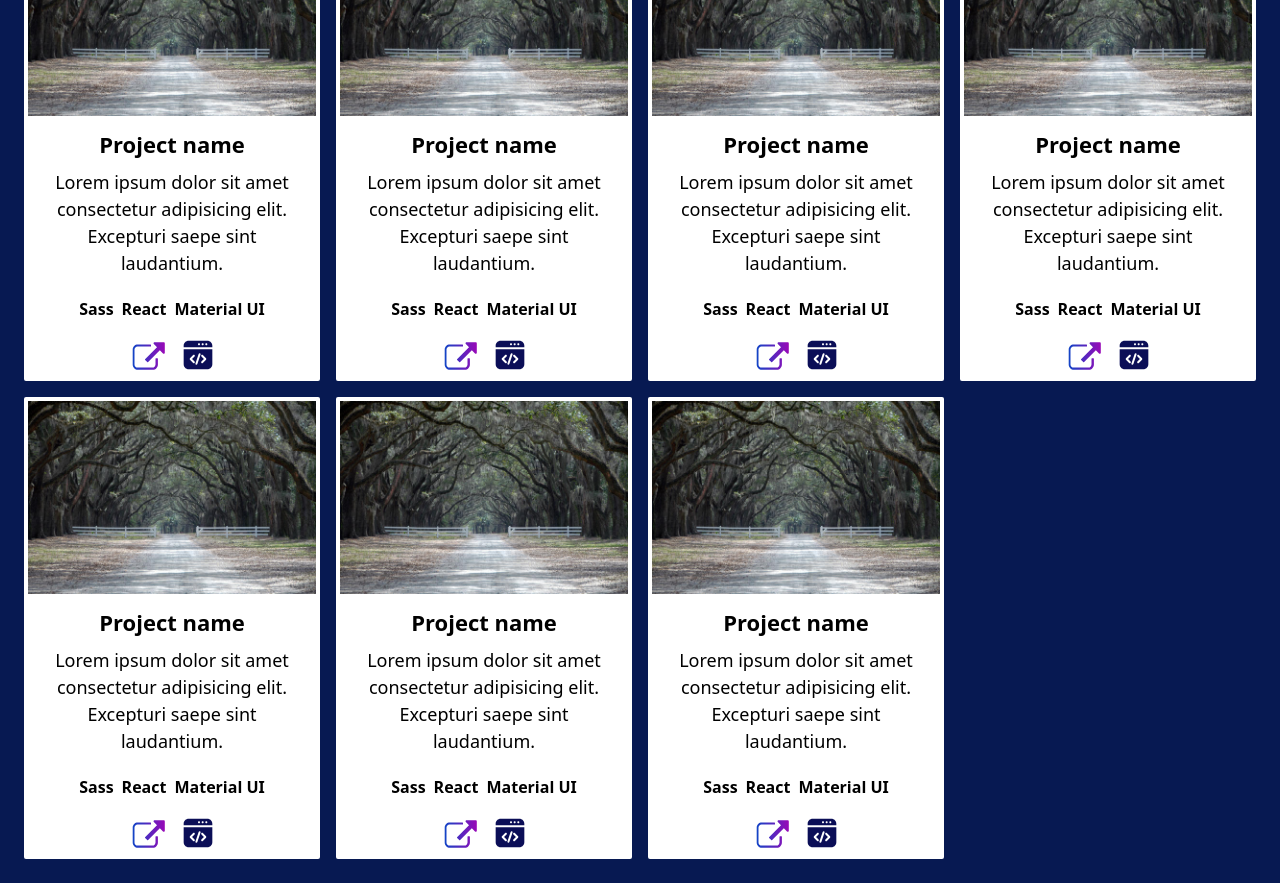
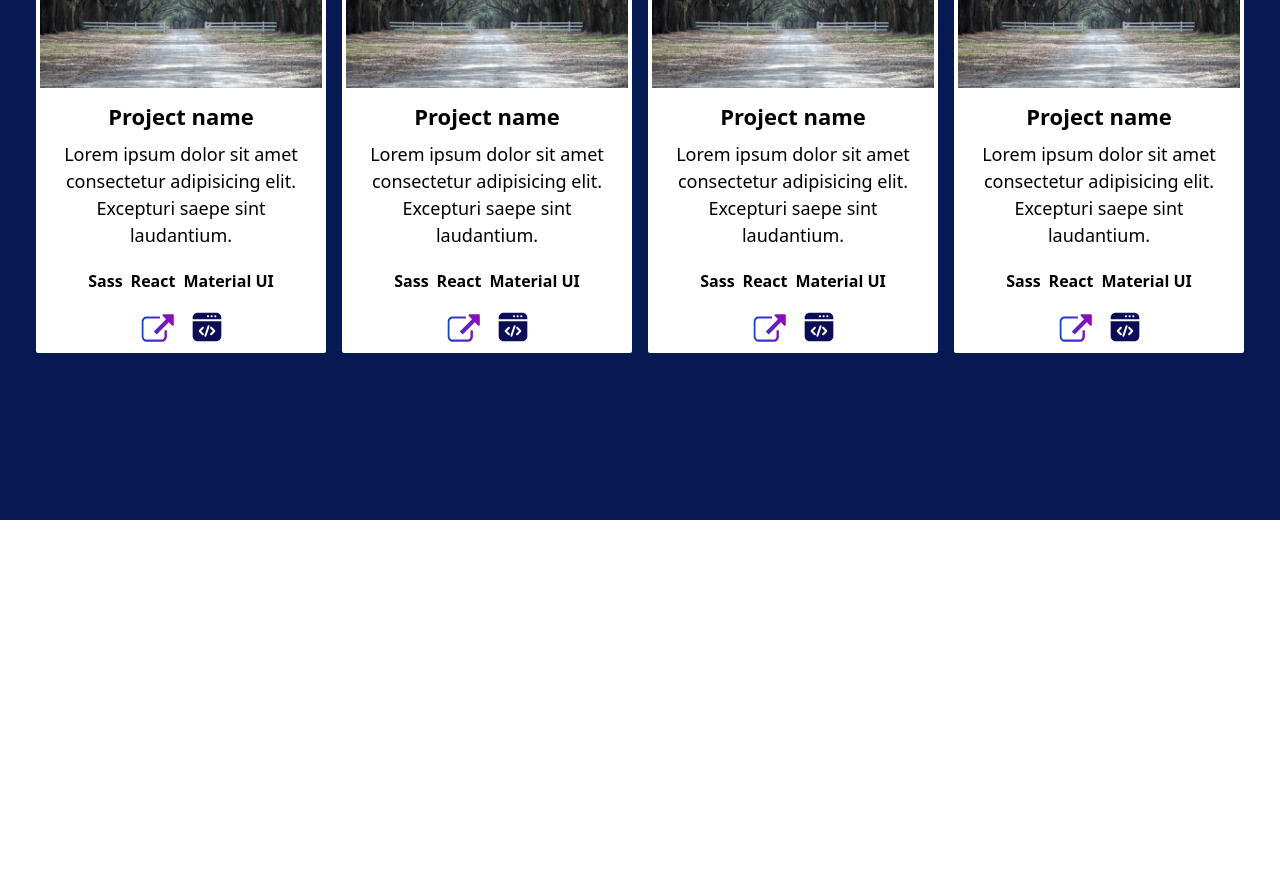
Before and after one commit to developerabrorbek/myPortfolio, a React (Vite) app: page /works in a window 1280 px wide. Shown: the part 280-1163 px from the top of the page. After the commit the page ends 800 px from the top, so only its background shows below. Built offline with nearby package versions, Linux system fonts and the light colour scheme; the HTML template or start-up script is replaced by a standard one.

Commit message:
works update

```diff
--- a/src/pages/Skills/index.jsx
+++ b/src/pages/Skills/index.jsx
@@ -4,7 +4,7 @@ import "./main.css";
 const Skills = () => {
 
   return (
-    <div className="home h-[100vh] bg-[#01918d] slide-top">
+    <div className="home h-[100vh] bg-[#01918d] slide-bottom">
       <Header />
       <main className="main flex h-3/4">
         <div className="main container mx-auto">
--- a/src/pages/Skills/main.css
+++ b/src/pages/Skills/main.css
@@ -3,9 +3,9 @@
   animation: slide-left 1s cubic-bezier(0.25, 0.46, 0.45, 0.94) forwards;
 }
 
-.slide-top {
-  -webkit-animation: slide-top 1s cubic-bezier(0.25, 0.46, 0.45, 0.94) 0s both;
-  animation: slide-top 1s cubic-bezier(0.25, 0.46, 0.45, 0.94) 0s both;
+.slide-bottom {
+  -webkit-animation: slide-bottom 1s cubic-bezier(0.25, 0.46, 0.45, 0.94) 0s both;
+  animation: slide-bottom 1s cubic-bezier(0.25, 0.46, 0.45, 0.94) 0s both;
 }
 
 @-webkit-keyframes slide-left {
@@ -29,20 +29,20 @@
   }
 }
 
-@-webkit-keyframes slide-top {
+@-webkit-keyframes slide-bottom {
   0% {
-    -webkit-transform: translateY(800px);
-    transform: translateY(800px);
+    -webkit-transform: translateY(-800px);
+    transform: translateY(-800px);
   }
   100% {
     -webkit-transform: translateY(0);
     transform: translateY(0);
   }
 }
-@keyframes slide-top {
+@keyframes slide-bottom {
   0% {
-    -webkit-transform: translateY(800px);
-    transform: translateY(800px);
+    -webkit-transform: translateY(-800px);
+    transform: translateY(-800px);
   }
   100% {
     -webkit-transform: translateY(0);
--- a/src/pages/Works/index.jsx
+++ b/src/pages/Works/index.jsx
@@ -2,19 +2,46 @@ import Header from "../../components/Header";
 import Nature from "../../assets/nature.jpg";
 import CodeIcon from "../../assets/icons/code.svg";
 import DemoIcon from "../../assets/icons/demo.svg";
+import "./main.css";
 
 const Works = () => {
+  const activateOpacity = () => {
+    const elCards = document.querySelectorAll(".card");
+    elCards.forEach((card) => card.classList.remove("opacity-50"));
+  };
+
+  const disableOpacity = () => {
+    const elCards = document.querySelectorAll(".card");
+    elCards.forEach((card) => card.classList.add("opacity-50"));
+  };
+
+  const handleHover = (className) => {
+    const elCard = document.querySelector(`.${className}`);
+    disableOpacity();
+    elCard.classList.add("shadow-lg", "-translate-y-2", "opacity-100");
+  };
+
+  const handleAfterHover = (className) => {
+    const elCard = document.querySelector(`.${className}`);
+    activateOpacity();
+    elCard.classList.remove("shadow-lg", "-translate-y-2", "opacity-100");
+  };
+
   return (
-    <div className="home min-h-[100vh] bg-[#071952]">
+    <div className="home min-h-[100vh] bg-[#071952] slide-top">
       <Header />
       <main className="main flex h-3/4">
         <div className="main container mx-auto">
-          <div className="main-body h-full flex flex-col items-center justify-center gap-y-6">
+          <div className="main-body h-full flex flex-col items-center justify-center gap-6">
             <h1 className="main-body__title text-[48px] text-white tracking-wider mb-5">
               Projects
             </h1>
-            <ul className="cards grid grid-cols-4 gap-4 p-6">
-              <li className="card  rounded-sm overflow-hidden bg-white">
+            <ul className="cards grid grid-cols-4 gap-4 px-9">
+              <li
+                onMouseOver={() => handleHover("card-1")}
+                onMouseLeave={() => handleAfterHover("card-1")}
+                className="card card-1  rounded-sm overflow-hidden bg-white transition-all"
+              >
                 <div className="card-image">
                   <img
                     src={Nature}
@@ -53,7 +80,11 @@ const Works = () => {
                   </div>
                 </div>
               </li>
-              <li className="card  rounded-sm overflow-hidden bg-white">
+              <li
+                onMouseOver={() => handleHover("card-2")}
+                onMouseLeave={() => handleAfterHover("card-2")}
+                className="card card-2  rounded-sm overflow-hidden bg-white transition-all"
+              >
                 <div className="card-image">
                   <img
                     src={Nature}
@@ -92,7 +123,11 @@ const Works = () => {
                   </div>
                 </div>
               </li>
-              <li className="card  rounded-sm overflow-hidden bg-white">
+              <li
+                onMouseOver={() => handleHover("card-3")}
+                onMouseLeave={() => handleAfterHover("card-3")}
+                className="card card-3  rounded-sm overflow-hidden bg-white transition-all"
+              >
                 <div className="card-image">
                   <img
                     src={Nature}
@@ -131,124 +166,11 @@ const Works = () => {
                   </div>
                 </div>
               </li>
-              <li className="card  rounded-sm overflow-hidden bg-white">
-                <div className="card-image">
-                  <img
-                    src={Nature}
-                    alt="project image"
-                    className="card-image__self p-1"
-                  />
-                </div>
-                <div className="card-body py-2 px-4">
-                  <h3 className="card-body__title text-center text-[22px] font-semibold mb-2">
-                    Project name
-                  </h3>
-                  <p className="card-body__text text-center mb-5 text-[18px]">
-                    Lorem ipsum dolor sit amet consectetur adipisicing elit.
-                    Excepturi saepe sint laudantium.
-                  </p>
-                  <ul className="card-body__feautures flex justify-center gap-x-2 mb-4">
-                    <li className="font-semibold">Sass</li>
-                    <li className="font-semibold">React</li>
-                    <li className="font-semibold">Material UI</li>
-                  </ul>
-                  <div className="card-body__links flex justify-center gap-x-4 items-center">
-                    <a
-                      href="#"
-                      className="card-body__link-github transition-transform  hover:-translate-y-1"
-                      title="Show demo"
-                    >
-                      <img src={DemoIcon} alt="demo url" className="w-9" />
-                    </a>
-                    <a
-                      href="#"
-                      className="card-body__link-code transition-transform  hover:-translate-y-1"
-                      title="Show code"
-                    >
-                      <img src={CodeIcon} alt="source url" className="w-8" />
-                    </a>
-                  </div>
-                </div>
-              </li>
-              <li className="card  rounded-sm overflow-hidden bg-white">
-                <div className="card-image">
-                  <img
-                    src={Nature}
-                    alt="project image"
-                    className="card-image__self p-1"
-                  />
-                </div>
-                <div className="card-body py-2 px-4">
-                  <h3 className="card-body__title text-center text-[22px] font-semibold mb-2">
-                    Project name
-                  </h3>
-                  <p className="card-body__text text-center mb-5 text-[18px]">
-                    Lorem ipsum dolor sit amet consectetur adipisicing elit.
-                    Excepturi saepe sint laudantium.
-                  </p>
-                  <ul className="card-body__feautures flex justify-center gap-x-2 mb-4">
-                    <li className="font-semibold">Sass</li>
-                    <li className="font-semibold">React</li>
-                    <li className="font-semibold">Material UI</li>
-                  </ul>
-                  <div className="card-body__links flex justify-center gap-x-4 items-center">
-                    <a
-                      href="#"
-                      className="card-body__link-github transition-transform  hover:-translate-y-1"
-                      title="Show demo"
-                    >
-                      <img src={DemoIcon} alt="demo url" className="w-9" />
-                    </a>
-                    <a
-                      href="#"
-                      className="card-body__link-code transition-transform  hover:-translate-y-1"
-                      title="Show code"
-                    >
-                      <img src={CodeIcon} alt="source url" className="w-8" />
-                    </a>
-                  </div>
-                </div>
-              </li>
-              <li className="card  rounded-sm overflow-hidden bg-white">
-                <div className="card-image">
-                  <img
-                    src={Nature}
-                    alt="project image"
-                    className="card-image__self p-1"
-                  />
-                </div>
-                <div className="card-body py-2 px-4">
-                  <h3 className="card-body__title text-center text-[22px] font-semibold mb-2">
-                    Project name
-                  </h3>
-                  <p className="card-body__text text-center mb-5 text-[18px]">
-                    Lorem ipsum dolor sit amet consectetur adipisicing elit.
-                    Excepturi saepe sint laudantium.
-                  </p>
-                  <ul className="card-body__feautures flex justify-center gap-x-2 mb-4">
-                    <li className="font-semibold">Sass</li>
-                    <li className="font-semibold">React</li>
-                    <li className="font-semibold">Material UI</li>
-                  </ul>
-                  <div className="card-body__links flex justify-center gap-x-4 items-center">
-                    <a
-                      href="#"
-                      className="card-body__link-github transition-transform  hover:-translate-y-1"
-                      title="Show demo"
-                    >
-                      <img src={DemoIcon} alt="demo url" className="w-9" />
-                    </a>
-                    <a
-                      href="#"
-                      className="card-body__link-code transition-transform  hover:-translate-y-1"
-                      title="Show code"
-                    >
-                      <img src={CodeIcon} alt="source url" className="w-8" />
-                    </a>
-                  </div>
-                </div>
-              </li>
-              <li className="card  rounded-sm overflow-hidden bg-white">
+              <li
+                onMouseOver={() => handleHover("card-4")}
+                onMouseLeave={() => handleAfterHover("card-4")}
+                className="card card-4  rounded-sm overflow-hidden bg-white transition-all"
+              >
                 <div className="card-image">
                   <img
                     src={Nature}
--- /dev/null
+++ b/src/pages/Works/main.css
@@ -0,0 +1,25 @@
+.slide-top {
+  -webkit-animation: slide-top 1s cubic-bezier(0.25, 0.46, 0.45, 0.94) forwards;
+  animation: slide-top 1s cubic-bezier(0.25, 0.46, 0.45, 0.94) forwards;
+}
+
+@-webkit-keyframes slide-top {
+  0% {
+    -webkit-transform: translateY(400px);
+    transform: translateY(400px);
+  }
+  100% {
+    -webkit-transform: translateY(0);
+    transform: translateY(0);
+  }
+}
+@keyframes slide-top {
+  0% {
+    -webkit-transform: translateY(400px);
+    transform: translateY(400px);
+  }
+  100% {
+    -webkit-transform: translateY(0);
+    transform: translateY(0);
+  }
+}
```
